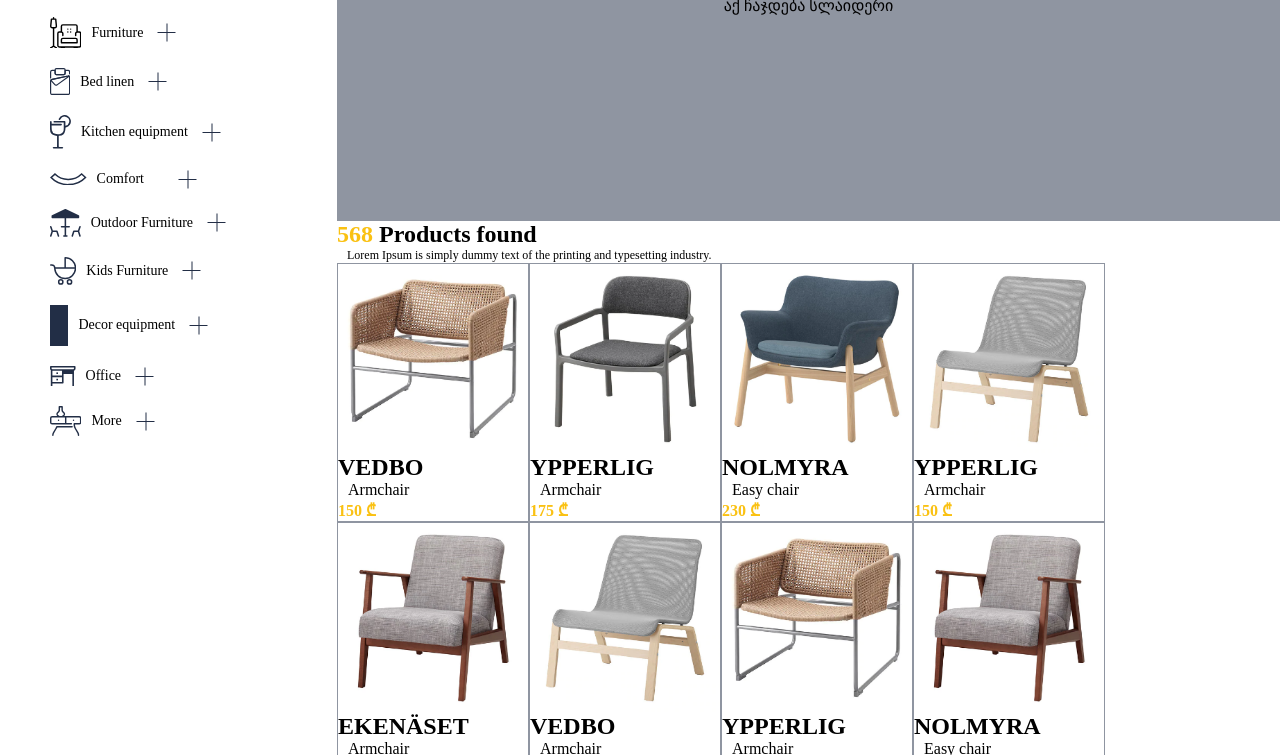
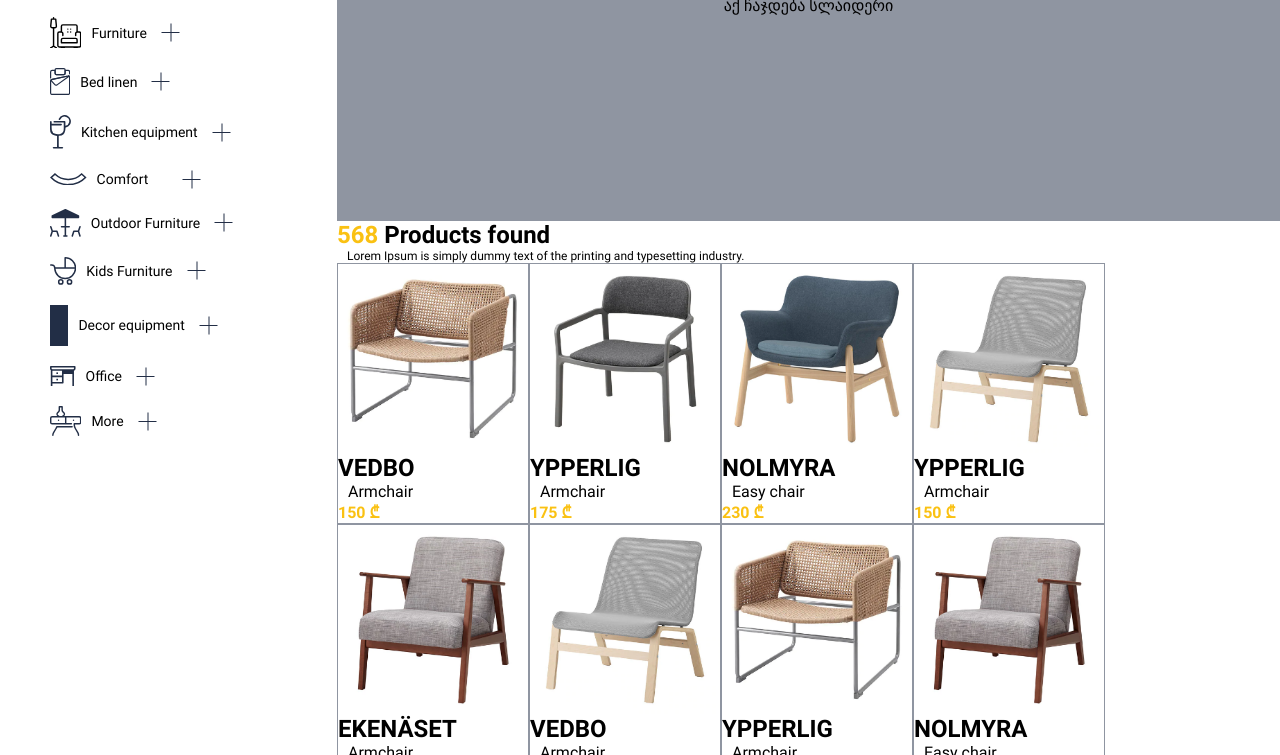
Before and after one commit to teng1za/Comforter, a plain HTML site: page index.html in a window 1280 px wide. Shown: the part 195-950 px from the top of the page. Drawn offline with Linux system fonts and the light colour scheme; the site is published under a folder, as on GitHub Pages, so addresses that start at the root find nothing.

Commit message:
font path update

```diff
--- a/assets/css/style2.css
+++ b/assets/css/style2.css
@@ -7,22 +7,22 @@
 
 @font-face {
     font-family: roboto regular;
-    src: url(/assets/fonts/Roboto-Regular.ttf)
+    src: url(../fonts/Roboto-Regular.ttf)
 }
 
 @font-face {
     font-family: roboto light;
-    src: url(/assets/fonts/Roboto-Light.ttf)
+    src: url(../fonts/Roboto-Light.ttf)
 }
 
 @font-face {
     font-family: roboto bold;
-    src: url(/assets/fonts/Roboto-Bold.ttf)
+    src: url(../fonts/Roboto-Bold.ttf)
 }
 
 @font-face {
     font-family: roboto medium;
-    src: url(/assets/fonts/Roboto-Medium.ttf)
+    src: url(../fonts/Roboto-Medium.ttf)
 }
 
 nav a {
```
